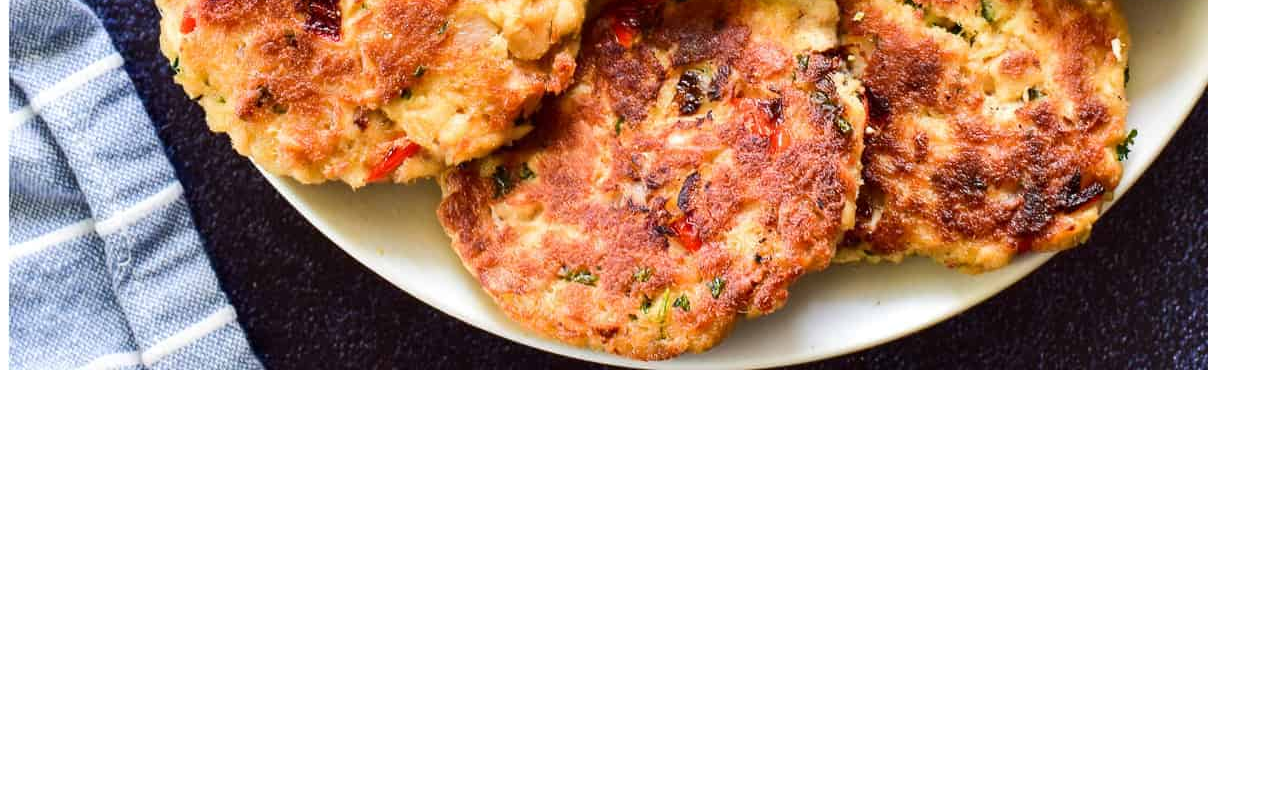
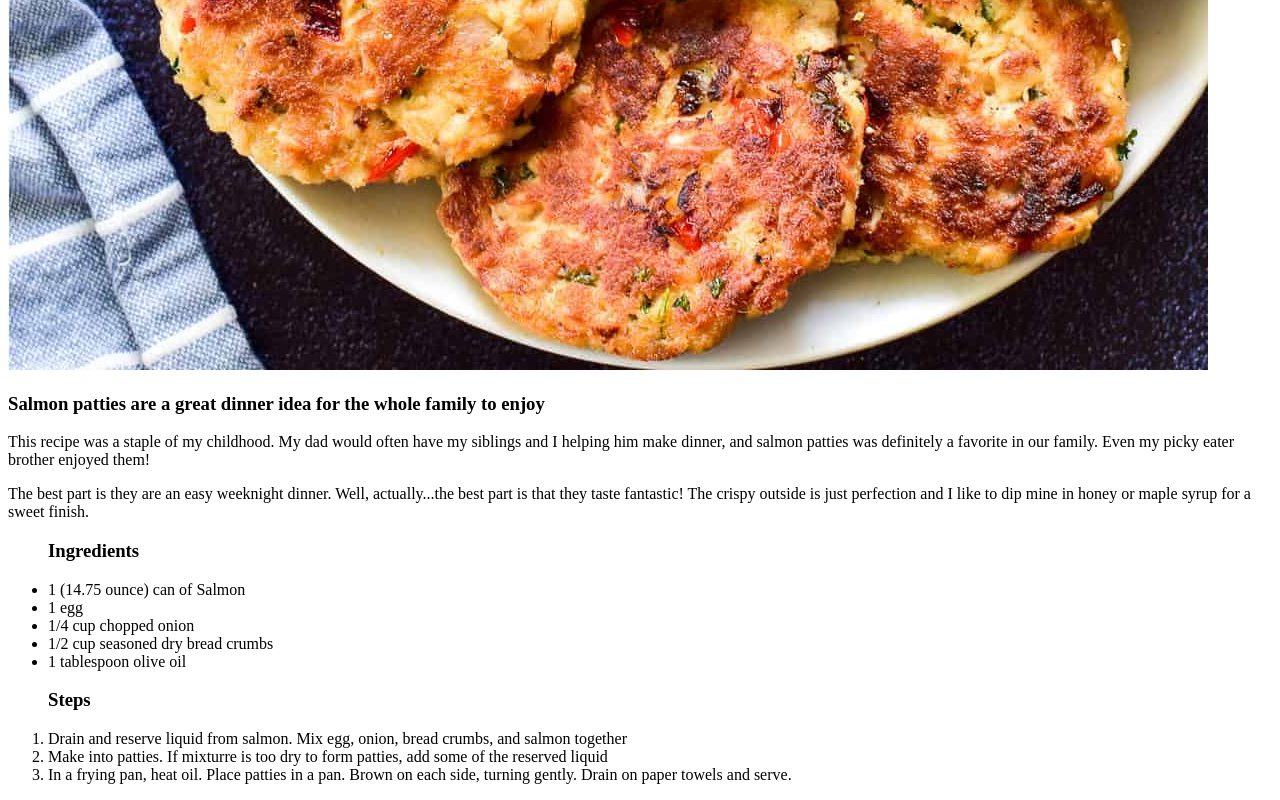
Before and after one commit to Breezer80/odin-recipes, a plain HTML site: page recipes/salmonpatties.html in a window 1280 px wide. Shown: the part 910-1710 px from the top of the page. Before the commit the page ends 1292 px from the top, so only its background shows below. Drawn offline with Linux system fonts and the light colour scheme.

Commit message:
Add desc, ingredients, steps to salmonpatties.html

```diff
--- a/recipes/salmonpatties.html
+++ b/recipes/salmonpatties.html
@@ -9,5 +9,29 @@
 <body>
    <h1>SALMON PATTIES</h1>
    <img src="img/salmonpatties.jpg" alt="several salmon patties on white plate">
+   <h3>Salmon patties are a great dinner idea for the whole family to enjoy</h3>
+   <p>This recipe was a staple of my childhood.  My dad would often have my siblings and
+    I helping him make dinner, and salmon patties was definitely a favorite in our family.
+    Even my picky eater brother enjoyed them!</p>
+    <p>The best part is they are an easy weeknight dinner.  Well, actually...the best part is that
+        they taste fantastic!  The crispy outside is just perfection and I like to dip mine in honey
+        or maple syrup for a sweet finish.
+    </p>
+    <ul>
+        <h3>Ingredients</h3>
+        <li>1 (14.75 ounce) can of Salmon</li>
+        <li>1 egg</li>
+        <li>1/4 cup chopped onion</li>
+        <li>1/2 cup seasoned dry bread crumbs</li>
+        <li>1 tablespoon olive oil</li>
+    </ul>
+    <ol>
+        <h3>Steps</h3>
+        <li>Drain and reserve liquid from salmon.  Mix egg, onion, bread crumbs, and salmon together</li>
+        <li>Make into patties.  If mixturre is too dry to form patties, add some of the reserved liquid </li>
+        <li>In a frying pan, heat oil.  Place patties in a pan.  Brown on each side, turning
+            gently.  Drain on paper towels and serve.
+        </li>
+    </ol>
 </body>
 </html>
```
